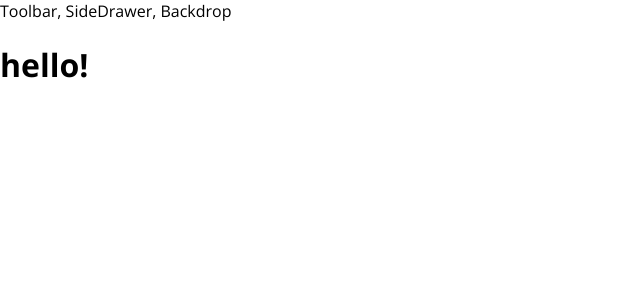
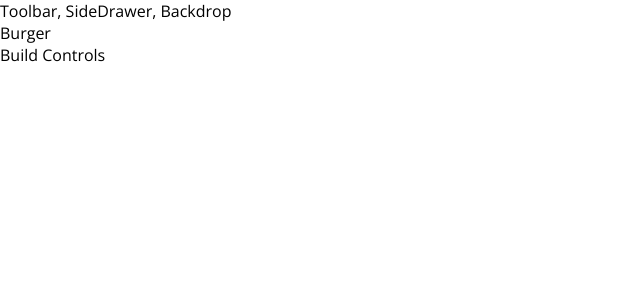
Before and after one commit to kevinegstorf/burgerbuilder, a React app: page / in a window 1280 px wide. Shown: the top 300 px of the page, without its empty margins (0-640 px from the left). Built offline with nearby package versions, Linux system fonts and the light colour scheme.

Commit message:
added burger builder container to app component

```diff
--- a/src/App.js
+++ b/src/App.js
@@ -1,12 +1,13 @@
 import React, { Component } from 'react';
 import Layout from './components/Layout/Layout';
+import BurgerBuilder from './containers/BurgerBuilder/BurgerBuilder';
 
 class App extends Component {
   render() {
     return (
       <div>
         <Layout>
-          <h1>hello!</h1>
+          <BurgerBuilder/>
         </Layout>
       </div>
     );
```
